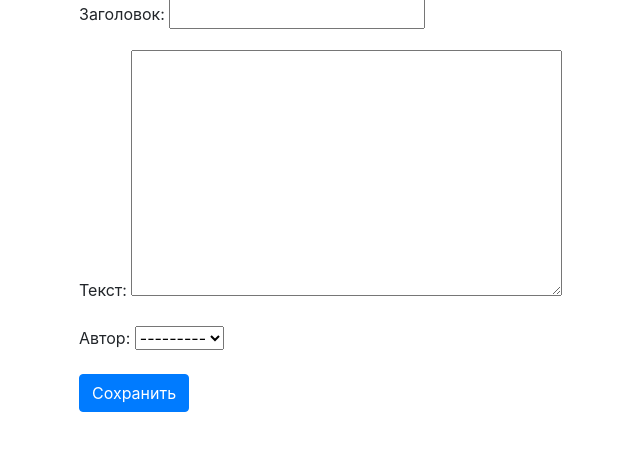
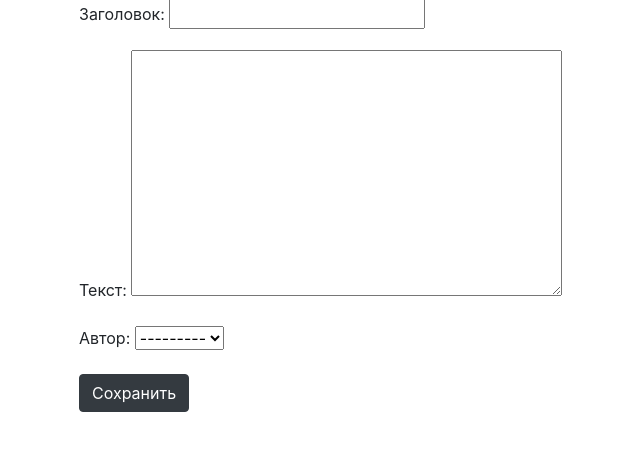
Before and after one commit to dariamamontova/python-group_2-homework_43-daria_mamontova, a Django app: page /article/create in a window 1280 px wide. Shown: the part 161-635 px from the top of the page, without its empty margins (6-646 px from the left). Run offline with Django 3.2, Linux system fonts and the light colour scheme; some libraries are stand-ins or nearby versions.

Commit message:
Article create and update pages updated

```diff
--- a/source/webapp/templates/article_create.html
+++ b/source/webapp/templates/article_create.html
@@ -7,6 +7,6 @@
     <form action="{% url 'article_create' %}" method="post">
         {% csrf_token %}
         {{ form.as_p }}
-        <button type="submit" class="btn btn-primary">Сохранить</button>
+        <button type="submit" class="btn btn-dark">Сохранить</button>
     </form>
 {% endblock %}
--- a/source/webapp/templates/article_update.html
+++ b/source/webapp/templates/article_update.html
@@ -7,6 +7,6 @@
     <form action="{% url 'article_update' form.instance.pk %}" method="post">
         {% csrf_token %}
         {{ form.as_p }}
-        <button type="submit" class="btn btn-primary">Сохранить</button>
+        <button type="submit" class="btn btn-dark">Сохранить</button>
     </form>
 {% endblock %}
```
